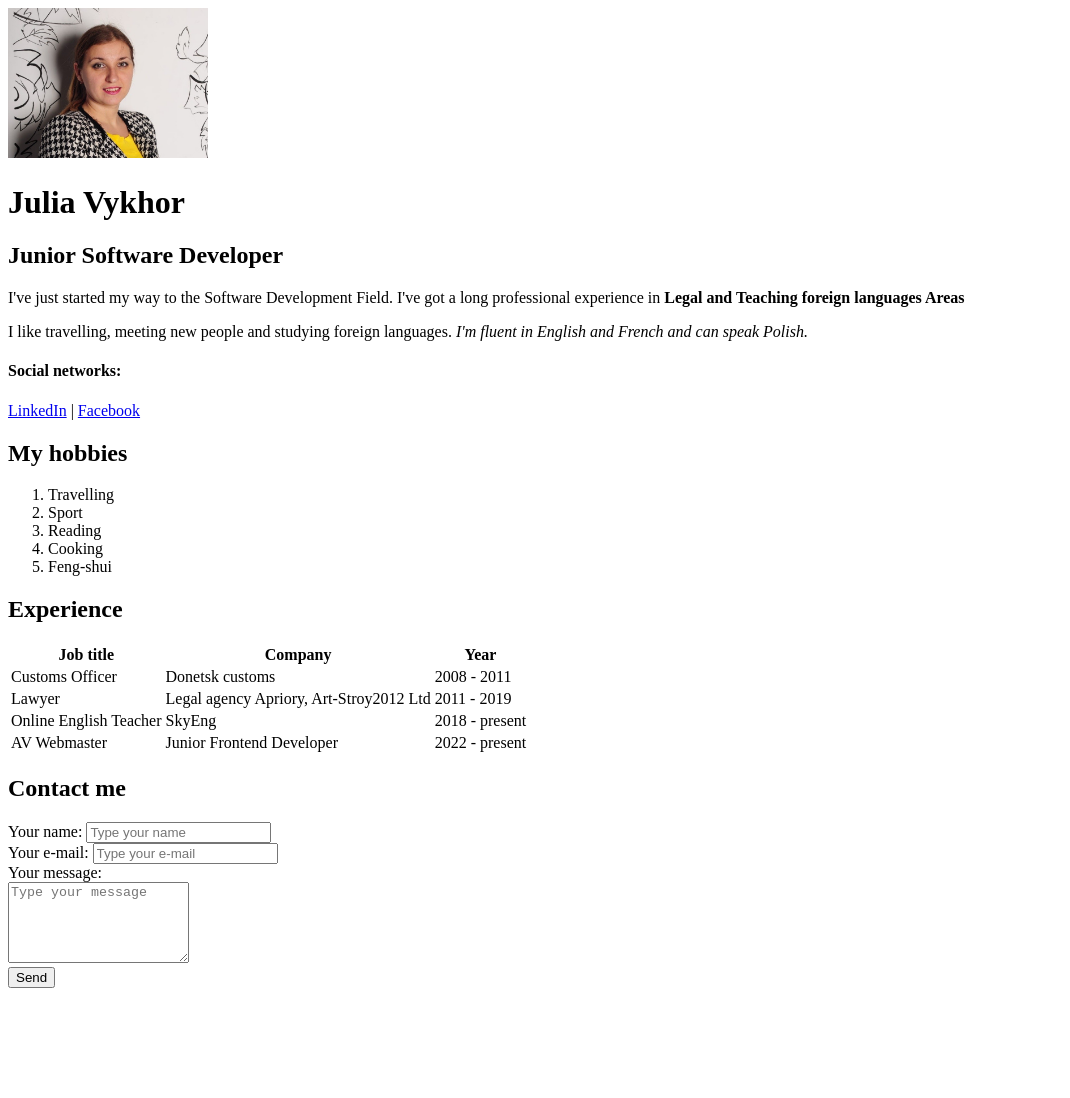
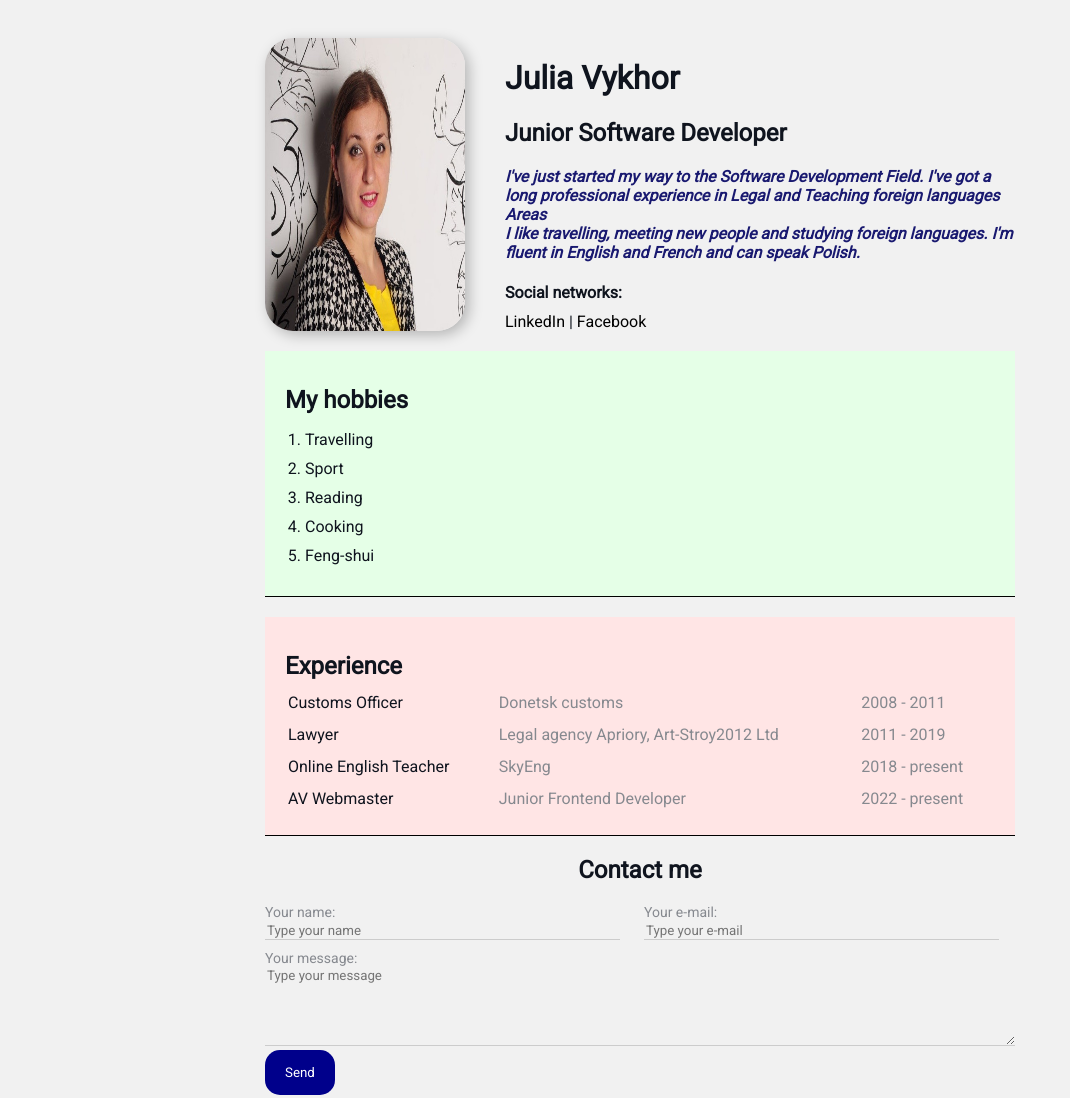
Before and after one commit to Julieua29/my-CV, a plain HTML site: page index.html in a window 1280 px wide. Shown: the whole page, without its empty margins (0-1070 px from the left). Before the commit the page ends 996 px from the top, so only its background shows below. Drawn offline with Linux system fonts and the light colour scheme.

Commit message:
add styles

```diff
--- a/index.html
+++ b/index.html
@@ -6,11 +6,17 @@
     <meta name="viewport" content="width=device-width, initial-scale=1.0">
     <meta name="keywords" content="CV, curriculum vitae, developer, engineer">
     <meta name="description" content="This is CV of Junior Software Developer">
+    <link rel="stylesheet" href="styles.css">
     <title>Julia</title>
 </head>
 <body>
 
-<img src="avatar.jpg" alt="Julia Vykhor" width="200">
+        <div class="container">
+
+    <div class="info">
+
+        <img src="avatar.jpg" alt="Julia Vykhor" class="avatar">
+        <div class="info-text">
 
             <h1>Julia Vykhor</h1>
             <h2>Junior Software Developer</h2>
@@ -22,10 +28,13 @@
             <a href="https://www.linkedin.com/in/julia-vykhor-9bb59b35/" target="_blank">LinkedIn</a>
             |
             <a href="https://www.facebook.com/julia.vuhor" target="_blank">Facebook</a>
+        </div>
+    </div>
 
+    <div class="card bg-green">
         <h2>My hobbies</h2>
 
-<ol>
+        <ol class="list">
         <li>Travelling</li>
         <li>Sport</li>
         <li>Reading</li>
@@ -33,15 +42,17 @@
         <li>Feng-shui</li>
 
         </ol>
+    </div>
 
+    <div class="card bg-red">
         <h2>Experience</h2>
-<table>
+        <table class="table">
             <thead>
-        <tr>
+                <!-- <tr>
                     <th>Job title</th>
                     <th>Company</th>
                     <th>Year</th>
-        </tr>
+                </tr> -->
             </thead>
             <tbody>
                 <tr>
@@ -66,27 +77,30 @@
                 </tr>
             </tbody>
         </table>
+    </div>
 
+    <form action="/" class="form">
         <h2>Contact me</h2>
 
-<form action="">
-<div>
+ <div class="form-row">
+    <div class="form-group">
         <label for="name">Your name:</label>
         <input type="text" id="name" placeholder="Type your name">
     </div>
 
-<div>
+    <div class="form-group">
         <label for="email">Your e-mail:</label>
         <input type="email" id="email" placeholder="Type your e-mail">
     </div>
+</div>
 
-<div>
+    <div class="form-group">
         <label for="message">Your message:</label>
-    <br>
         <textarea id="message" cols="20" rows="5" placeholder="Type your message"></textarea>
     </div>
-<input type="submit" value="Send">
+    <input class="btn" type="submit" value="Send">
     </form>
 
+</div>
 </body>
 </html>
--- /dev/null
+++ b/styles.css
@@ -0,0 +1,170 @@
+@import url('https://fonts.googleapis.com/css2?family=Roboto&display=swap');
+
+body {
+    font-family: 'Roboto', sans-serif;
+    font-size: 16px;
+    font-weight: normal;
+    background: #f1f1f1;
+    color: #0f141e;
+}
+
+a {
+    color: #000;
+    text-decoration: none;
+}
+
+a:hover {
+    text-decoration: underline;
+}
+
+a:active {
+    color: blue;
+}
+
+a:visited {
+    color: grey;
+}
+
+.container {
+    max-width: 750px;
+    margin: auto;
+    padding-top: 30px;
+}
+
+.avatar {
+    width: 200px;
+    border-radius: 28px;
+    box-shadow: 4px 4px 14px rgba(0, 0, 0, .25);
+}
+
+.info {
+    margin-bottom: 20px;
+    display: flex;
+}
+
+.info-text {
+    margin-left: 40px;
+}
+
+.info-text p{
+    font-style: italic;
+    font-weight: bold;
+    color: #191970;
+    margin: 0%;
+}
+
+.info-text h4 {
+    margin-bottom: 10px;
+}
+
+@media (max-width: 650px) {
+    .info {
+        display: block;
+        text-align: center;
+    }
+}
+
+.card {
+    border-bottom: 1px solid black;
+    /* border-radius: 10px; */
+    padding: 15px 20px;
+    margin-bottom: 20px;
+    }
+
+.card h2 {
+    margin-bottom: 10px;
+}
+
+.bg-yellow {
+    background: #fff9dc;
+}
+
+.bg-red {
+    background: #ffe5e5;
+}
+
+.bg-green {
+    background: #e5ffe7;
+}
+
+.btn {
+    background: #00008b;
+    border-radius: 15px;
+    padding: 15px 20px;
+    color: #fff;
+    border: none;
+    font-family: inherit;
+    cursor: pointer;
+}
+
+.btn:hover {
+    opacity: .8;
+}
+
+.list {
+    padding: 0 20px;
+}
+
+.list li {
+    color: 86898f;
+    margin-bottom: 10px;
+}
+
+.table {
+    width: 100%;
+    }
+
+    .table td{
+        padding-bottom: 10px;
+    }
+
+    .table td:nth-child(2), .table td:nth-child(3) {
+        color: #86898f;
+    }
+
+    .form h2 {
+        text-align: center;
+    }
+
+    .form-row {
+        margin-bottom: 10px;
+    }
+
+    .form-row .form-group {
+        display: inline-block;
+        margin-right: 20px;
+        width: calc(50% - 20px);
+    }
+
+    .form-row .form-group:last-child {
+        margin-right: 0%;
+    }
+
+    @media (max-width: 650px) {
+        .form-row {
+            display: block;
+        }
+
+        .form-row .form-group{
+            width: 100%;
+            margin-right: 0;
+            margin-bottom: 10px;
+        }
+    }
+
+    .form-group label {
+        display: block;
+        font-size: 14px;
+        color: #86898f;
+    }
+
+    .form-group input, .form-group textarea {
+        width: 100%;
+        box-sizing: border-box;
+        border: none;
+        background: transparent;
+        border-bottom: 1px solid #ccc;
+        color: #000;
+        padding: 15 px 0 10 px;
+        font-family: inherit;
+    }
```
Lines whose indentation alone changed are shown as unchanged.
